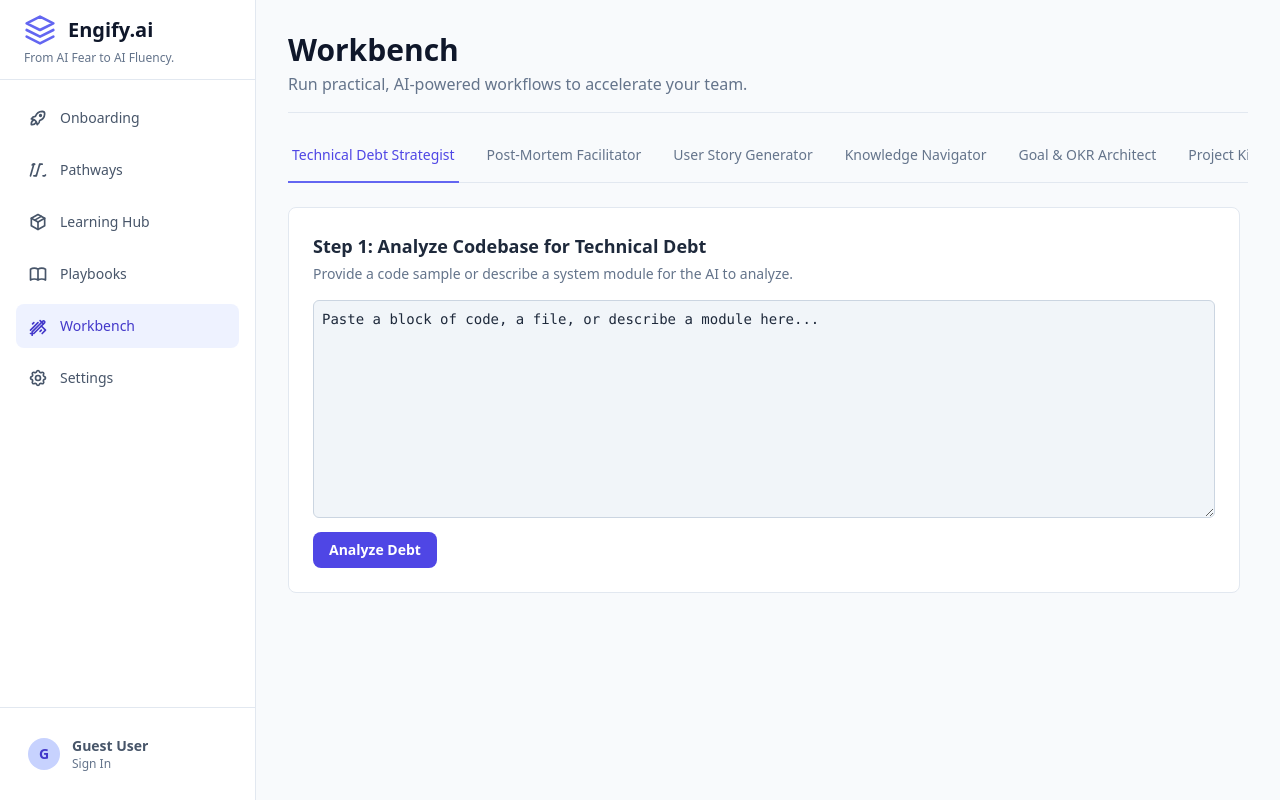
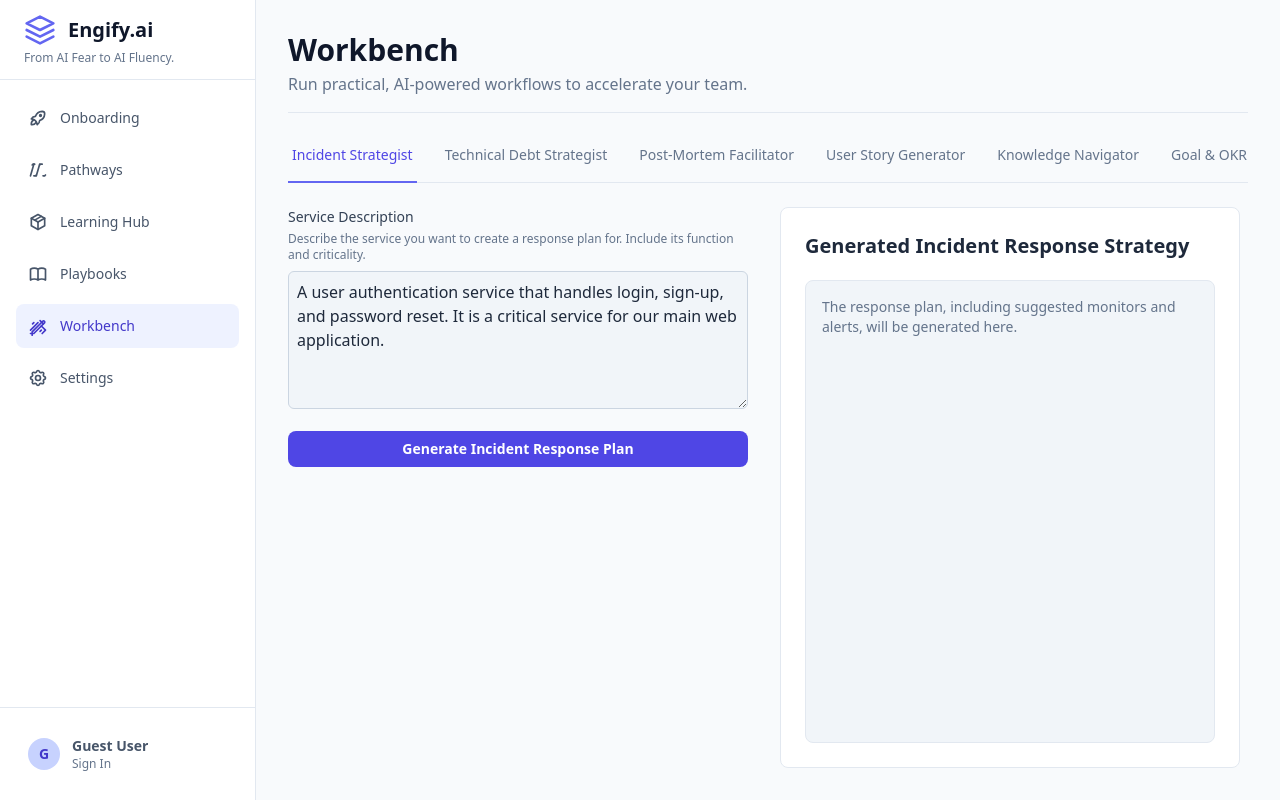
Before and after one commit to donlaur/Engify-AI-App, a React (Vite) app: page / in a window 1280 px wide. Both pictures are taken after a click on the button "Workbench". Built offline with nearby package versions, Linux system fonts and the light colour scheme.

Commit message:
feat: Add Incident Strategist tab to workbench
Introduces a new "Incident Strategist" tab to the Engify Workbench. This allows users to leverage AI for incident management and strategy. The default active tab has also been updated to reflect this new addition.

```diff
--- a/components/EngifyWorkbench.tsx
+++ b/components/EngifyWorkbench.tsx
@@ -3,11 +3,11 @@ import { KICKOFF_PLAN_PROMPT_TEMPLATE } from '../services/agentService';
 
 
 type Model = 'gemini-2.5-flash' | 'gemini-2.5-pro';
-type ActiveTab = 'tech-debt-strategist' | 'post-mortem-facilitator' | 'user-story-generator' | 'knowledge-navigator' | 'okr-architect' | 'project-kickoff' | 'prompt-lab';
+type ActiveTab = 'incident-strategist' | 'tech-debt-strategist' | 'post-mortem-facilitator' | 'user-story-generator' | 'knowledge-navigator' | 'okr-architect' | 'project-kickoff' | 'prompt-lab';
 
 
 const EngifyWorkbench: React.FC<{ initialPrompt?: string }> = ({ initialPrompt }) => {
-    const [activeTab, setActiveTab] = useState<ActiveTab>('tech-debt-strategist');
+    const [activeTab, setActiveTab] = useState<ActiveTab>('incident-strategist');
 
     useEffect(() => {
         if (initialPrompt) {
@@ -26,6 +26,7 @@ const EngifyWorkbench: React.FC<{ initialPrompt?: string }> = ({ initialPrompt }
 
             <div className="mt-4 border-b border-slate-200 dark:border-slate-700">
                 <nav className="-mb-px flex space-x-6 overflow-x-auto" aria-label="Tabs">
+                    <TabButton name="Incident Strategist" isActive={activeTab === 'incident-strategist'} onClick={() => setActiveTab('incident-strategist')} />
                     <TabButton name="Technical Debt Strategist" isActive={activeTab === 'tech-debt-strategist'} onClick={() => setActiveTab('tech-debt-strategist')} />
                     <TabButton name="Post-Mortem Facilitator" isActive={activeTab === 'post-mortem-facilitator'} onClick={() => setActiveTab('post-mortem-facilitator')} />
                     <TabButton name="User Story Generator" isActive={activeTab === 'user-story-generator'} onClick={() => setActiveTab('user-story-generator')} />
@@ -37,6 +38,7 @@ const EngifyWorkbench: React.FC<{ initialPrompt?: string }> = ({ initialPrompt }
             </div>
 
             <div className="mt-6 flex-1 overflow-y-auto pr-2 min-h-0">
+                {activeTab === 'incident-strategist' && <IncidentResponseStrategist />}
                 {activeTab === 'tech-debt-strategist' && <TechnicalDebtStrategist />}
                 {activeTab === 'post-mortem-facilitator' && <PostmortemFacilitator />}
                 {activeTab === 'user-story-generator' && <UserStoryGenerator />}
@@ -62,87 +64,136 @@ const TabButton: React.FC<{name: string, isActive: boolean, onClick: () => void}
     </button>
 );
 
+const IncidentResponseStrategist: React.FC = () => {
+    const [serviceDescription, setServiceDescription] = useState('A user authentication service that handles login, sign-up, and password reset. It is a critical service for our main web application.');
+    const [result, setResult] = useState('');
+    const [isLoading, setIsLoading] = useState(false);
+
+    const handleSubmit = async (e: React.FormEvent) => {
+        e.preventDefault();
+        setIsLoading(true);
+        setResult('');
+        try {
+            const response = await fetch('/api/generate-incident-plan', {
+                method: 'POST',
+                headers: { 'Content-Type': 'application/json' },
+                body: JSON.stringify({ service_description: serviceDescription })
+            });
+            if (!response.ok) {
+                throw new Error('Failed to generate incident plan from the server.');
+            }
+            const data = await response.json();
+            setResult(data.result);
+        } catch (err) {
+            console.error(err);
+        } finally {
+            setIsLoading(false);
+        }
+    };
+
+    return (
+        <div className="lg:grid lg:grid-cols-2 lg:gap-8 h-full">
+            <form onSubmit={handleSubmit} className="flex flex-col space-y-4">
+                <div>
+                    <label htmlFor="service-description" className="block text-sm font-medium text-slate-700 dark:text-slate-300 mb-1">Service Description</label>
+                    <p className="text-xs text-slate-500 dark:text-slate-400 mb-2">Describe the service you want to create a response plan for. Include its function and criticality.</p>
+                    <textarea
+                        id="service-description"
+                        rows={5}
+                        value={serviceDescription}
+                        onChange={e => setServiceDescription(e.target.value)}
+                        className="w-full p-2 rounded-md bg-slate-100 dark:bg-slate-700/50 border border-slate-300 dark:border-slate-600"
+                    />
+                </div>
+                <button type="submit" disabled={isLoading} className="px-4 py-2 bg-indigo-600 text-white rounded-lg font-semibold text-sm hover:bg-indigo-700 disabled:bg-indigo-400">
+                    {isLoading ? 'Generating Plan...' : 'Generate Incident Response Plan'}
+                </button>
+            </form>
+             <div className="mt-6 lg:mt-0 bg-white dark:bg-slate-800/50 p-6 rounded-lg border border-slate-200 dark:border-slate-700 flex flex-col">
+                <h2 className="text-xl font-semibold mb-3">Generated Incident Response Strategy</h2>
+                <div className="flex-1 mt-2 bg-slate-100 dark:bg-slate-900/50 rounded-lg p-4 overflow-y-auto relative border border-slate-200 dark:border-slate-700">
+                    {isLoading && <div className="absolute inset-0 bg-white/50 dark:bg-slate-800/50 flex items-center justify-center"><p>Thinking...</p></div>}
+                    {result ? <pre className="text-sm whitespace-pre-wrap font-sans">{result}</pre> : <p className="text-sm text-slate-500">The response plan, including suggested monitors and alerts, will be generated here.</p>}
+                </div>
+            </div>
+        </div>
+    );
+};
+
+
 const TechnicalDebtStrategist: React.FC = () => {
     const [step, setStep] = useState(1);
-    const [codePasted, setCodePasted] = useState('Paste a block of code, a file, or describe a module here...');
-    const [debtAnalysis, setDebtAnalysis] = useState('');
-    const [businessContext, setBusinessContext] = useState('This is our core checkout service. It is business-critical and handles all revenue transactions.');
-    const [strategicPlan, setStrategicPlan] = useState('');
+    const [symptoms, setSymptoms] = useState('Our CI/CD pipeline for the main monolith is taking over 45 minutes to run, which slows down developer velocity. New features in the billing module are taking twice as long as estimated because the code is tightly coupled and lacks tests. We had two minor production incidents last quarter related to this module.');
+    const [businessContext, setBusinessContext] = useState('The billing module is business-critical. It handles all revenue and subscription logic. Any downtime directly impacts revenue. Slowing down feature development in this area means we are falling behind competitors.');
+    const [promptSequence, setPromptSequence] = useState('');
+    const [stakeholderBriefing, setStakeholderBriefing] = useState('');
     const [isLoading, setIsLoading] = useState(false);
 
-    const handleAnalyze = async () => {
+    const handleSubmit = async () => {
         setIsLoading(true);
         const response = await fetch('/api/analyze-tech-debt', {
             method: 'POST',
             headers: { 'Content-Type': 'application/json' },
-            body: JSON.stringify({ action: 'analyze', code: codePasted })
+            body: JSON.stringify({ symptoms, business_context: businessContext })
         });
         const data = await response.json();
-        setDebtAnalysis(data.result);
+        setPromptSequence(data.prompt_sequence);
+        setStakeholderBriefing(data.stakeholder_briefing);
         setStep(2);
-        setIsLoading(false);
-    };
-
-    const handleStrategize = async () => {
-        setIsLoading(true);
-        const response = await fetch('/api/analyze-tech-debt', {
-            method: 'POST',
-            headers: { 'Content-Type': 'application/json' },
-            body: JSON.stringify({ action: 'strategize', analysis: debtAnalysis, context: businessContext })
-        });
-        const data = await response.json();
-        setStrategicPlan(data.result);
-        setStep(3);
         setIsLoading(false);
     };
 
     return (
         <div className="space-y-6">
             <div className="p-6 bg-white dark:bg-slate-800/50 rounded-lg border border-slate-200 dark:border-slate-700">
-                <h2 className="font-semibold text-lg mb-1">Step 1: Analyze Codebase for Technical Debt</h2>
-                <p className="text-sm text-slate-500 dark:text-slate-400 mb-4">Provide a code sample or describe a system module for the AI to analyze.</p>
+                <h2 className="font-semibold text-lg mb-1">Step 1: Describe the Symptoms & Business Context</h2>
+                <p className="text-sm text-slate-500 dark:text-slate-400 mb-4">Instead of code, provide the observable problems (from Jira, team feedback) and explain why it matters to the business.</p>
+
+                <label htmlFor="symptoms" className="block text-sm font-medium text-slate-700 dark:text-slate-300 mb-1">Symptoms of Technical Debt</label>
                 <textarea
-                    value={codePasted}
-                    onChange={(e) => setCodePasted(e.target.value)}
-                    rows={10}
-                    className="w-full p-2 rounded-md bg-slate-100 dark:bg-slate-700/50 border border-slate-300 dark:border-slate-600 focus:ring-2 focus:ring-indigo-500 outline-none transition font-mono text-sm"
+                    id="symptoms"
+                    value={symptoms}
+                    onChange={(e) => setSymptoms(e.target.value)}
+                    rows={6}
+                    className="w-full p-2 rounded-md bg-slate-100 dark:bg-slate-700/50 border border-slate-300 dark:border-slate-600 focus:ring-2 focus:ring-indigo-500 outline-none transition font-sans text-sm"
                     disabled={step > 1}
                 />
-                 <button onClick={handleAnalyze} disabled={isLoading || step > 1} className="mt-2 px-4 py-2 bg-indigo-600 text-white rounded-lg font-semibold text-sm hover:bg-indigo-700 transition-colors disabled:bg-indigo-400">
-                    {isLoading ? 'Analyzing...' : 'Analyze Debt'}
+
+                <label htmlFor="businessContext" className="mt-4 block text-sm font-medium text-slate-700 dark:text-slate-300 mb-1">Business Context</label>
+                <textarea
+                    id="businessContext"
+                    value={businessContext}
+                    onChange={(e) => setBusinessContext(e.target.value)}
+                    rows={4}
+                    className="w-full p-2 rounded-md bg-slate-100 dark:bg-slate-700/50 border border-slate-300 dark:border-slate-600 focus:ring-2 focus:ring-indigo-500 outline-none transition font-sans text-sm"
+                    disabled={step > 1}
+                />
+
+                 <button onClick={handleSubmit} disabled={isLoading || step > 1} className="mt-4 px-4 py-2 bg-indigo-600 text-white rounded-lg font-semibold text-sm hover:bg-indigo-700 transition-colors disabled:bg-indigo-400">
+                    {isLoading ? 'Analyzing...' : 'Generate Remediation Plan'}
                 </button>
             </div>
 
-             {step >= 2 && (
+            {step >= 2 && (
                 <div className="p-6 bg-white dark:bg-slate-800/50 rounded-lg border border-slate-200 dark:border-slate-700">
-                    <h2 className="font-semibold text-lg mb-1">Step 2: Provide Business Context</h2>
-                    <p className="text-sm text-slate-500 dark:text-slate-400 mb-4">The AI has analyzed the code. Now, explain the business impact of this module to prioritize the findings.</p>
-                    <div className="bg-slate-100 dark:bg-slate-900/50 p-4 rounded-lg mb-4 max-h-48 overflow-y-auto">
-                        <h3 className="font-semibold mb-2">AI Analysis:</h3>
-                        <pre className="text-sm text-slate-700 dark:text-slate-300 whitespace-pre-wrap font-sans">{debtAnalysis}</pre>
+                    <h2 className="font-semibold text-lg mb-1">Step 2: Your Generated Strategy Documents</h2>
+                    <p className="text-sm text-slate-500 dark:text-slate-400 mb-4">Use the Prompt Sequence in your company's secure AI, and the Stakeholder Briefing to get buy-in.</p>
+
+                    <div className="lg:grid lg:grid-cols-2 lg:gap-6">
+                        <div>
+                            <h3 className="font-semibold mb-2">AI Prompt Sequence (for your internal AI)</h3>
+                            <div className="bg-slate-100 dark:bg-slate-900/50 p-4 rounded-lg max-h-96 overflow-y-auto">
+                                <pre className="text-sm whitespace-pre-wrap font-mono">{promptSequence}</pre>
+                            </div>
+                        </div>
+                        <div>
+                             <h3 className="font-semibold mb-2">Stakeholder Briefing Memo</h3>
+                            <div className="bg-slate-100 dark:bg-slate-900/50 p-4 rounded-lg max-h-96 overflow-y-auto">
+                                <pre className="text-sm whitespace-pre-wrap font-sans">{stakeholderBriefing}</pre>
+                            </div>
+                        </div>
                     </div>
-                    <textarea
-                        value={businessContext}
-                        onChange={(e) => setBusinessContext(e.target.value)}
-                        rows={3}
-                        placeholder="e.g., 'This is a legacy admin panel with low traffic' or 'This is our primary user authentication service.'"
-                        className="w-full p-2 rounded-md bg-slate-100 dark:bg-slate-700/50 border border-slate-300 dark:border-slate-600 focus:ring-2 focus:ring-indigo-500 outline-none transition"
-                        disabled={step > 2}
-                    />
-                    <button onClick={handleStrategize} disabled={isLoading || step > 2} className="mt-2 px-4 py-2 bg-indigo-600 text-white rounded-lg font-semibold text-sm hover:bg-indigo-700 transition-colors disabled:bg-indigo-400">
-                        {isLoading ? 'Generating Plan...' : 'Generate Strategic Plan'}
-                    </button>
-                </div>
-            )}
-
-            {step >= 3 && (
-                 <div className="p-6 bg-white dark:bg-slate-800/50 rounded-lg border border-slate-200 dark:border-slate-700">
-                    <h2 className="font-semibold text-lg mb-1">Step 3: Review Strategic Remediation Plan</h2>
-                     <p className="text-sm text-slate-500 dark:text-slate-400 mb-4">This plan frames the technical debt in terms of business risk and impact, ready for discussion with stakeholders.</p>
-                    <div className="bg-slate-100 dark:bg-slate-900/50 p-4 rounded-lg max-h-96 overflow-y-auto">
-                        <pre className="text-sm whitespace-pre-wrap font-sans">{strategicPlan}</pre>
-                    </div>
-                    <button onClick={() => { setStep(1); setDebtAnalysis(''); setStrategicPlan(''); }} className="mt-4 text-sm font-semibold text-indigo-600 hover:underline">Start Over</button>
+                    <button onClick={() => { setStep(1); setPromptSequence(''); setStakeholderBriefing(''); }} className="mt-4 text-sm font-semibold text-indigo-600 hover:underline">Start Over</button>
                 </div>
             )}
         </div>
@@ -373,11 +424,15 @@ const OkrArchitect: React.FC = () => {
     const [timeframe, setTimeframe] = useState('Q3');
     const [result, setResult] = useState('');
     const [isLoading, setIsLoading] = useState(false);
+    const [review, setReview] = useState('');
+    const [isReviewLoading, setIsReviewLoading] = useState(false);
+
 
     const handleSubmit = async (e: React.FormEvent) => {
         e.preventDefault();
         setIsLoading(true);
         setResult('');
+        setReview('');
         const response = await fetch('/api/generate-okrs', {
             method: 'POST',
             headers: { 'Content-Type': 'application/json' },
@@ -387,6 +442,20 @@ const OkrArchitect: React.FC = () => {
         setResult(data.result);
         setIsLoading(false);
     };
+
+    const handleReview = async () => {
+        setIsReviewLoading(true);
+        setReview('');
+        const response = await fetch('/api/review-okrs', {
+            method: 'POST',
+            headers: { 'Content-Type': 'application/json' },
+            body: JSON.stringify({ okrs: result })
+        });
+        const data = await response.json();
+        setReview(data.result);
+        setIsReviewLoading(false);
+    };
+
 
     return (
          <div className="lg:grid lg:grid-cols-2 lg:gap-8 h-full">
@@ -413,6 +482,19 @@ const OkrArchitect: React.FC = () => {
                     {isLoading && <div className="absolute inset-0 bg-white/50 dark:bg-slate-800/50 flex items-center justify-center"><p>Thinking...</p></div>}
                     {result ? <pre className="text-sm whitespace-pre-wrap font-sans">{result}</pre> : <p className="text-sm text-slate-500">The OKRs will appear here.</p>}
                 </div>
+                 {result && !review && (
+                    <button onClick={handleReview} disabled={isReviewLoading} className="mt-4 px-4 py-2 bg-amber-500 text-white rounded-lg font-semibold text-sm hover:bg-amber-600 disabled:bg-amber-400">
+                         {isReviewLoading ? 'Reviewing...' : 'Run Critical Review'}
+                    </button>
+                )}
+                {review && (
+                    <div className="mt-4">
+                        <h3 className="text-lg font-semibold mb-2">Critical Review:</h3>
+                         <div className="bg-amber-50 dark:bg-amber-900/20 p-4 rounded-lg border border-amber-200 dark:border-amber-800">
+                            <pre className="text-sm whitespace-pre-wrap font-sans text-amber-900 dark:text-amber-100">{review}</pre>
+                        </div>
+                    </div>
+                )}
             </div>
         </div>
     );
```
